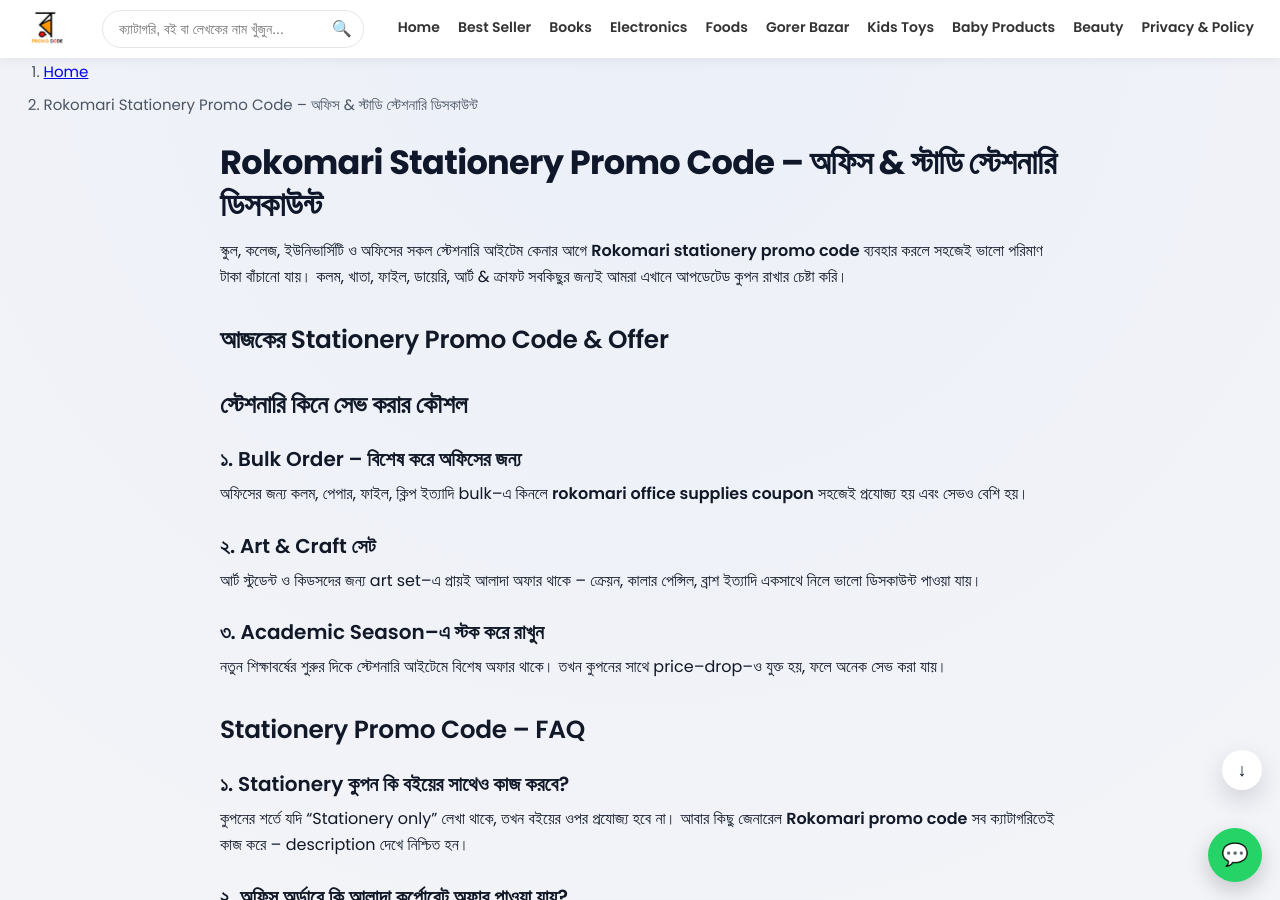
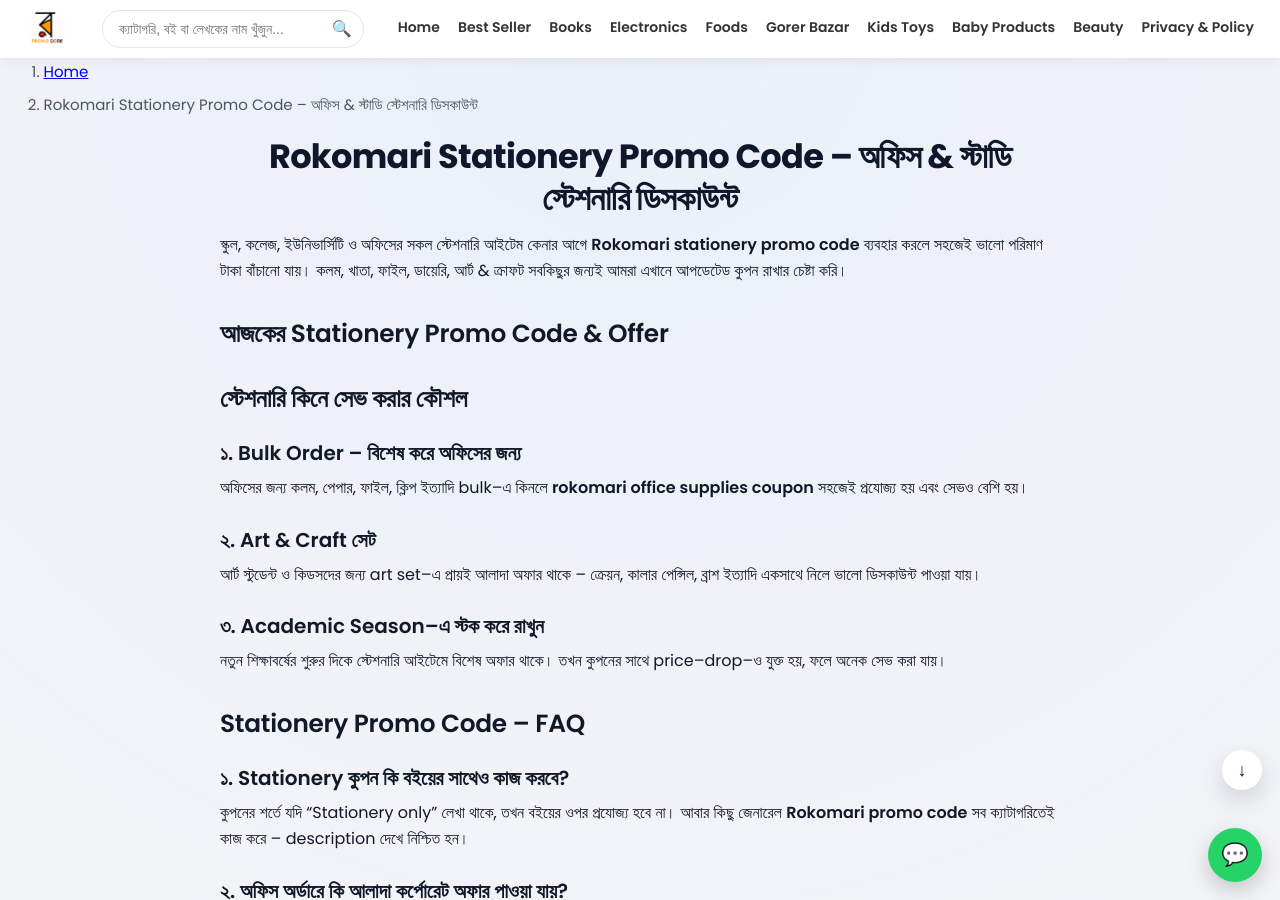
Before and after one commit to RokomariPromoCode/rokomaripromocode.github.io, a Jekyll site: the page built from stationery.md, in a window 1280 px wide and 900 px high. Built offline with Jekyll 4.4.1, drawn with Linux system fonts in a browser that asks for light colours.

Commit message:
Update stationery.md

```diff
--- a/stationery.md
+++ b/stationery.md
@@ -11,7 +11,7 @@
   - office stationery discount rokomari
   - rokomari art supplies discount
 ---
-<h1>Rokomari Stationery Promo Code – অফিস & স্টাডি স্টেশনারি ডিসকাউন্ট</h1>
+<h1 class="page-title">Rokomari Stationery Promo Code – অফিস & স্টাডি স্টেশনারি ডিসকাউন্ট</h1>
 <section>
   <p>
     স্কুল, কলেজ, ইউনিভার্সিটি ও অফিসের সকল স্টেশনারি আইটেম কেনার আগে
```
